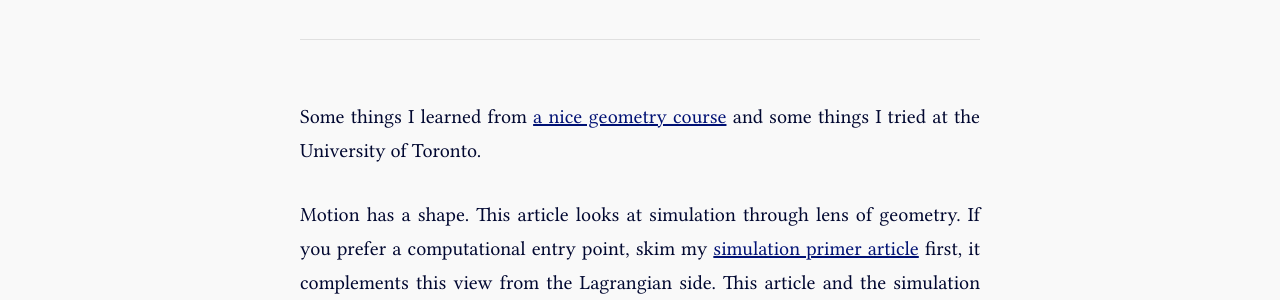
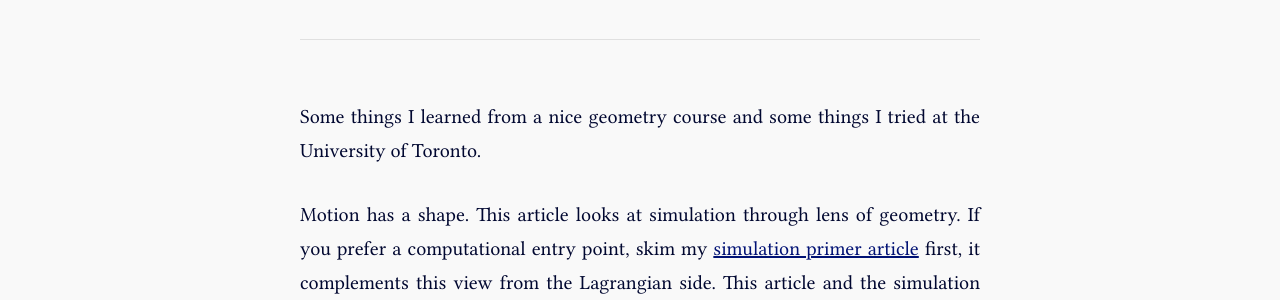
Before and after one commit to Rishit-dagli/Rishit-dagli.github.io, a Jekyll site: the page built from _posts/2025-10-05-geometry-of-motion.md, in a window 1280 px wide and 900 px high. Shown: the part 305-605 px from the top of the window. Built offline with Jekyll 4.4.1, drawn with Linux system fonts in a browser that asks for light colours; comment, search, counter and statistics services are not loaded; some of the changed lines change nothing that is shown.

```diff
--- a/_posts/2025-10-05-geometry-of-motion.md
+++ b/_posts/2025-10-05-geometry-of-motion.md
@@ -8,7 +8,7 @@
 tags: [geometry, differential-geometry, mechanics]
 ---
 
-Some things I learned from [a nice geometry course](https://www.math.toronto.edu/mgualt/courses/25-QM/) and some things I tried at the University of Toronto.
+Some things I learned from a nice geometry course and some things I tried at the University of Toronto.
 
 Motion has a shape. This article looks at simulation through lens of geometry. If you prefer a computational entry point, skim my [simulation primer article]({% post_url 2025-09-27-simulation %}) first, it complements this view from the Lagrangian side. This article and the simulation primer are closely related, and many of the things I show here clearly fit into the Lagrangian view, the previous article talks about the Lagrangian view. I do recommend reading it first and then coming back here to get many aha moments of just how well things fit in.
 
```
